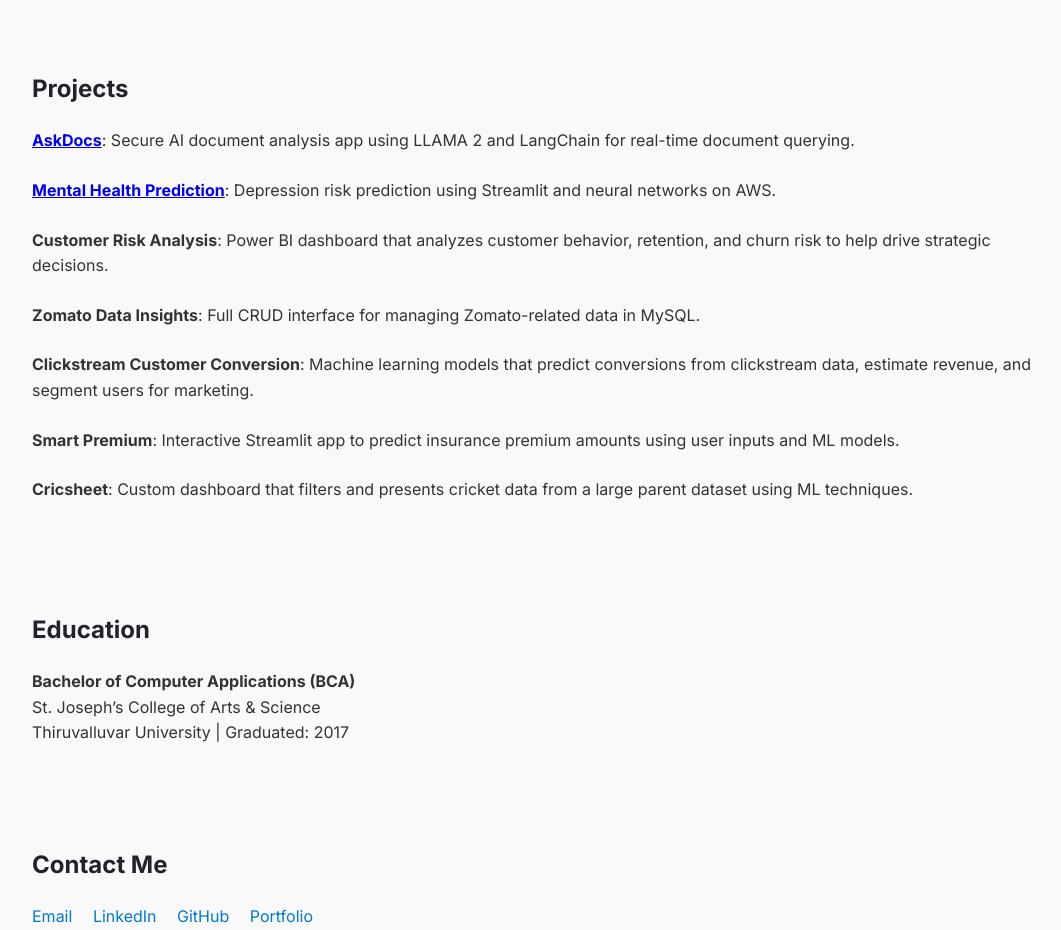
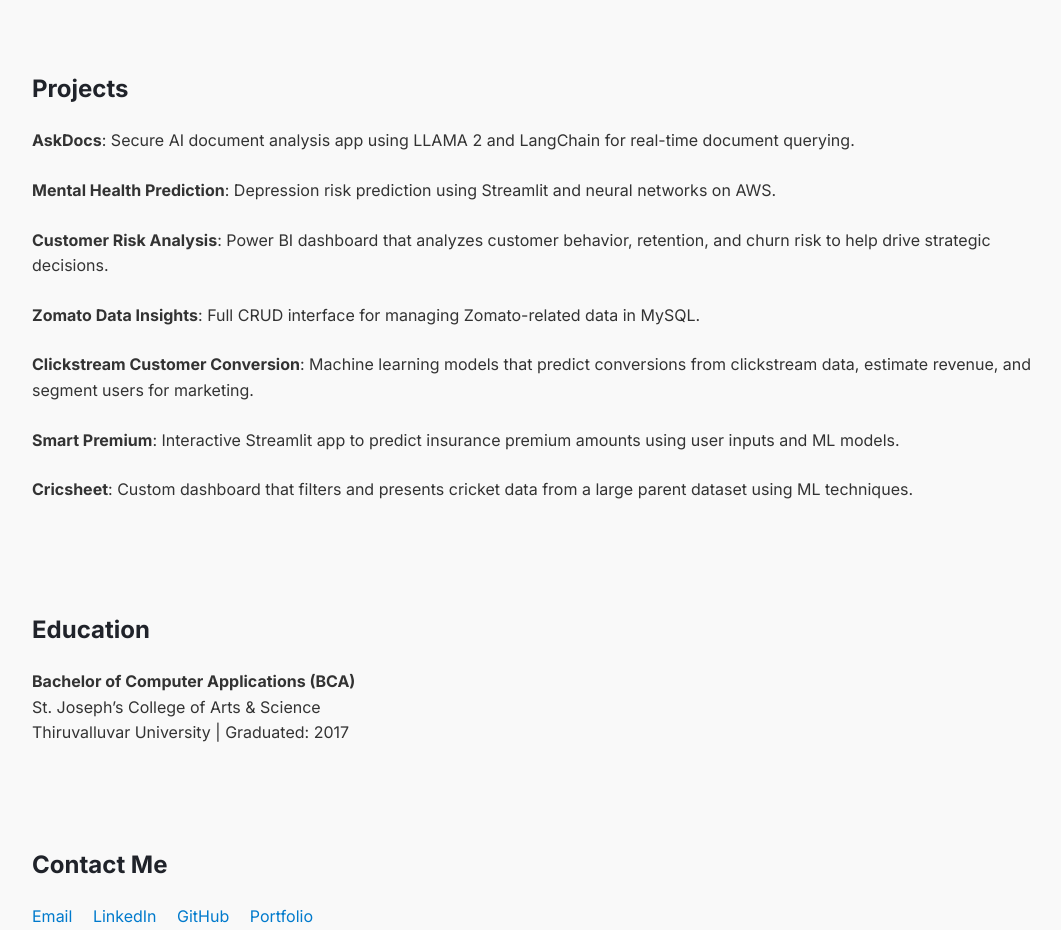
Before and after one commit to GowthamAnbazhagan/gowthamanbazhagan.github.io, a plain HTML site: page index.html in a window 1280 px wide. Shown: the part 1040-1970 px from the top of the page, without its empty margins (96-1157 px from the left). Drawn offline with Linux system fonts and the light colour scheme.

Commit message:
Update index.html

```diff
--- a/index.html
+++ b/index.html
@@ -79,10 +79,10 @@
   <section>
     <h2>Projects</h2>
     <div class="project">
-      <strong><a href="https://github.com/GokulGowthamS/AskDocs_GEN-AI">AskDocs</a></strong>: Secure AI document analysis app using LLAMA 2 and LangChain for real-time document querying.
+      <strong>AskDocs</strong>: Secure AI document analysis app using LLAMA 2 and LangChain for real-time document querying.
     </div>
     <div class="project">
-      <strong><a href="https://github.com/GokulGowthamS/Mental-Health-Prediction">Mental Health Prediction</a></strong>: Depression risk prediction using Streamlit and neural networks on AWS.
+      <strong>Mental Health Prediction</strong>: Depression risk prediction using Streamlit and neural networks on AWS.
     </div>
     <div class="project">
       <strong>Customer Risk Analysis</strong>: Power BI dashboard that analyzes customer behavior, retention, and churn risk to help drive strategic decisions.
```
